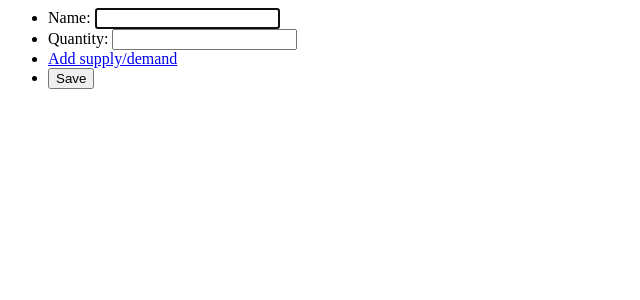
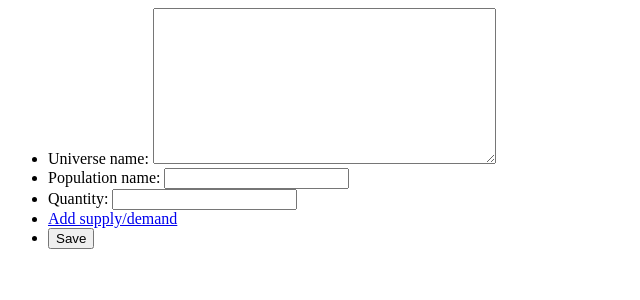
Before and after one commit to ChaosOrd/free_market, a Django app: page /population/new_universe/ in a window 1280 px wide. Shown: the top 300 px of the page, without its empty margins (0-640 px from the left). Run offline with Django 3.2, Linux system fonts and the light colour scheme.

Commit message:
Added name to universe. Unit tests pass, funtional tests still fail

```diff
--- a/free_market_web/population/forms.py
+++ b/free_market_web/population/forms.py
@@ -1,7 +1,6 @@
 from django import forms
-from django.forms import ModelChoiceField
-from django.forms.fields import Select, TextInput
-from population.models import Population, Resource, SupplyDemand, Universe
+from django.forms.fields import TextInput
+from population.models import Population, SupplyDemand, Universe
 
 EMPTY_NAME_ERROR = 'Population name can not be empty'
 EMPTY_QUANTITY_ERROR = 'Population quantity can not be empty'
@@ -15,7 +14,7 @@ class NewPopulationForm(forms.ModelForm):
         fields = ('name', 'quantity',)
 
         labels = {
-            'name': 'Name', 'quantity': 'Quantity'
+            'name': 'Population name', 'quantity': 'Quantity'
         }
 
         error_messages = {
@@ -26,10 +25,10 @@ class NewPopulationForm(forms.ModelForm):
 
         widgets = {
             'name': TextInput(attrs={
-                'tabindex': '0', 'title': 'Name',
+                'tabindex': '1', 'title': 'Name',
             }),
             'quantity': TextInput(attrs={
-                'tabindex': '1', 'title': 'Quantity',
+                'tabindex': '2', 'title': 'Quantity',
             }),
         }
 
@@ -48,20 +47,13 @@ class NewPopulationForm(forms.ModelForm):
         sd_forms_valid = all(sd_form.is_valid() for sd_form in self.sd_forms)
         return main_form_valid and sd_forms_valid
 
-    def save(self, for_universe=None):
-        if for_universe is None:
-            universe = Universe.create_new()
-        else:
-            universe = Universe.objects.get(id=for_universe)
-
+    def save(self, for_universe):
         new_pop = Population.create_new(
-            universe=universe, name=self.cleaned_data['name'],
+            universe=for_universe, name=self.cleaned_data['name'],
             quantity=self.cleaned_data['quantity'])
 
         for sd_form in self.sd_forms:
             sd_form.save(for_population=new_pop)
-
-        return universe
 
 
 INVALID_SD_VALUE_ERROR = 'Supply/Demand value is invalid'
@@ -104,5 +96,22 @@ class SupplyDemandForm(forms.ModelForm):
                                     value=self.cleaned_data['value'])
 
 
+EMPTY_UNIVERSE_NAME_ERROR = 'Universe name can not be empty'
+
+
 class UniverseForm(forms.ModelForm):
-    pass
+
+    class Meta:
+        model = Universe
+        fields = ('universe_name',)
+        widgets = {
+            'universe_name': TextInput(attrs={
+                'tabindex': '0', 'title': 'Name',
+            })
+        },
+        labels = {'universe_name': 'Universe name'}
+        error_messages = {
+            'universe_name': {
+                'required': EMPTY_UNIVERSE_NAME_ERROR
+            }
+        }
--- a/free_market_web/population/models.py
+++ b/free_market_web/population/models.py
@@ -3,6 +3,8 @@ from django.core.urlresolvers import reverse
 
 
 class Universe(models.Model):
+
+    universe_name = models.TextField()
 
     @staticmethod
     def create_new():
--- a/free_market_web/population/templates/base_universe.html
+++ b/free_market_web/population/templates/base_universe.html
@@ -7,7 +7,15 @@
     {% csrf_token %}
     <input type='hidden' name='next_sd_num' id='next_sd_num' value='0' />
     <ul>
-      {% for field in form %}
+      {% for field in universe_form %}
+      <li>
+          {{ field.label_tag }} {{ field }}
+          {% if field.errors %}
+            {{ field.errors|striptags }}
+          {% endif %}
+      </li>
+      {% endfor %}
+      {% for field in pop_form %}
           <li>
             {{ field.label_tag }} {{ field }}
             {% if field.errors %}
@@ -16,7 +24,7 @@
           </li>
       {% endfor %}
       <div id="supplies_demands">
-        {% for sd_form in form.sd_forms %}
+        {% for sd_form in pop_form.sd_forms %}
           {% include "supply_demand_form.html" with form=sd_form %}
         {% endfor %}
       </div>
--- a/free_market_web/population/views.py
+++ b/free_market_web/population/views.py
@@ -23,26 +23,48 @@ def delete_population(request, population_id):
 class BaseUniverseView(View):
 
     def get(self, request, universe_id=None):
-        form = NewPopulationForm()
-        return self._render_universe(request, universe_id, form)
+        return self._render_universe(request, universe_id)
 
     def post(self, request, universe_id=None):
         universe_form = UniverseForm(data=request.POST)
         pop_form = NewPopulationForm(data=request.POST)
 
         if universe_form.is_valid() and pop_form.is_valid():
-            universe_form.save()
-            return redirect(pop_form.save(for_universe=universe_id))
+            universe = self._save_universe(universe_form, universe_id)
+            pop_form.save(for_universe=universe)
+            return redirect(universe)
         else:
-            return self._render_universe(request, universe_id, pop_form)
+            return self._render_universe(request, universe_id)
 
-    def _render_universe(self, request, universe_id, form):
-        render_data = {'form': form}
+    def _save_universe(self, universe_form, universe_id):
+        if universe_id is not None:
+            universe = Universe.objects.get(id=universe_id)
+            return universe_form.save(instance=universe)
+        else:
+            return universe_form.save()
 
+    def _render_universe(self, request, universe_id):
         if universe_id is not None:
-            render_data['universe'] = Universe.objects.get(id=universe_id)
+            render_data = self._get_existing_universe_render_data(universe_id)
+        else:
+            render_data = self._get_new_universe_render_data()
 
         return render(request, self.template_name, render_data)
+
+    def _get_new_universe_render_data(self):
+        pop_form = NewPopulationForm()
+        universe_form = UniverseForm()
+
+        return {'pop_form': pop_form, 'universe_form': universe_form}
+
+    def _get_existing_universe_render_data(self, universe_id):
+        universe =  Universe.objects.get(id=universe_id)
+
+        pop_form = NewPopulationForm()
+        universe_form = UniverseForm(instance=universe)
+
+        return {'pop_form': pop_form, 'universe_form': universe_form,
+                'universe': universe}
 
     @property
     def template_name(self):
```
Also changed, not shown: free_market_web/population/tests/forms/test_new_population_form.py (+4 -23 lines), free_market_web/population/tests/forms/test_universe_form.py (added, +20 -0 lines), free_market_web/population/tests/models/test_universe.py (+9 -1 lines), free_market_web/population/tests/views/test_universe_view.py (+39 -30 lines), free_market_web/population/migrations/0011_universe_name.py (added), free_market_web/population/migrations/0012_auto_20150401_2141.py (added).
